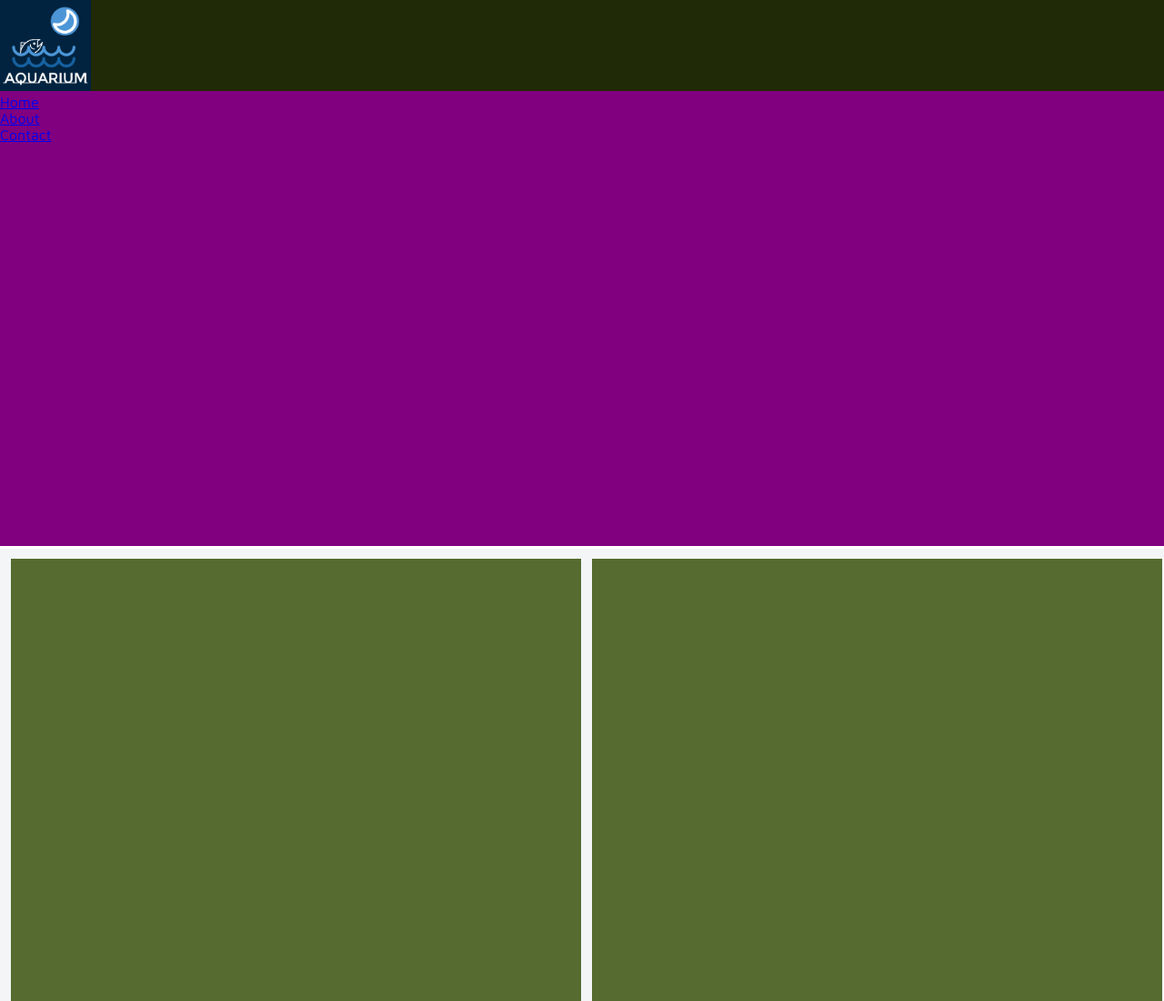
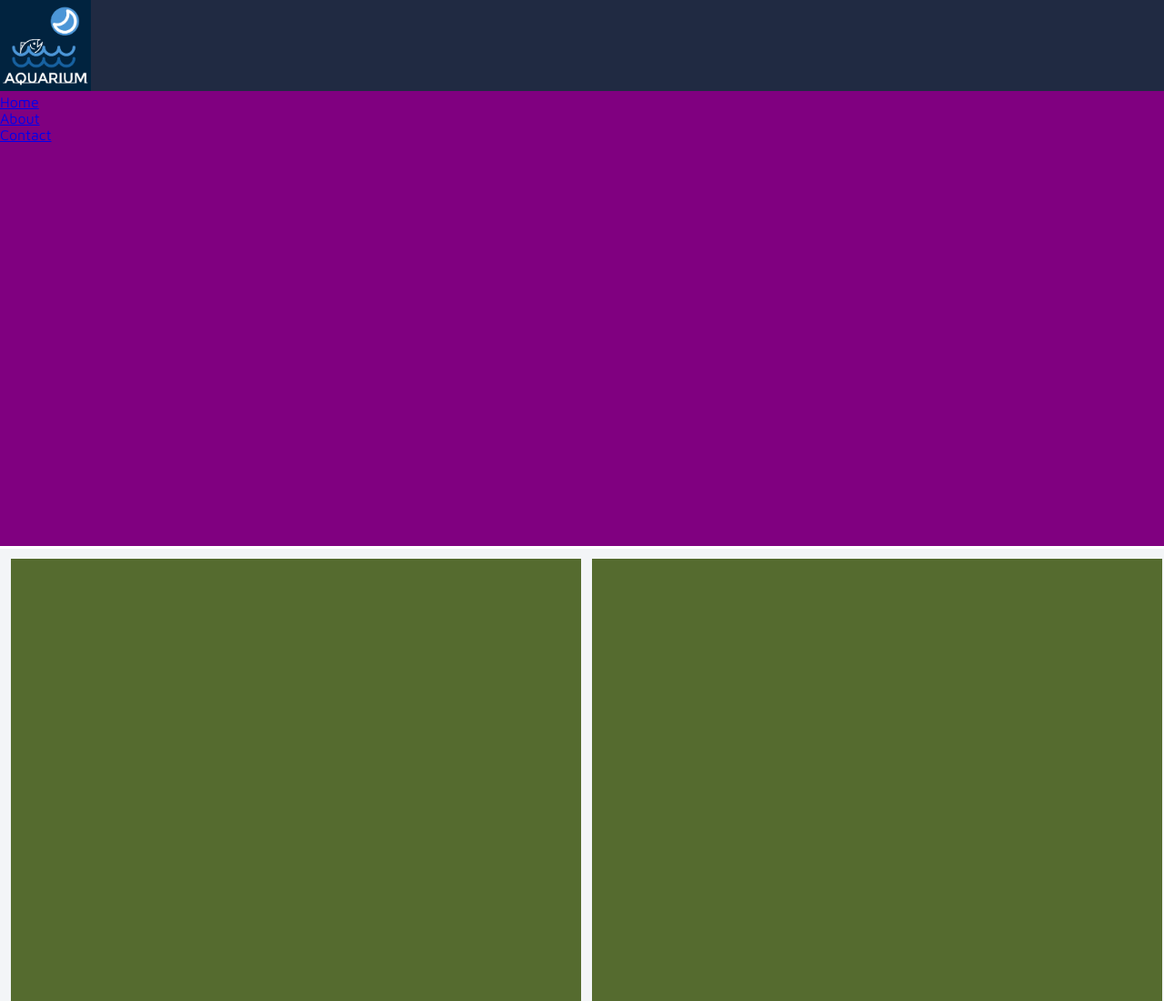
Before and after one commit to B-cavazos/first-site, a plain HTML site: page exhibit.html in a window 1280 px wide. Shown: the top 1100 px of the page at 91% size. Drawn offline with Linux system fonts and the light colour scheme.

Commit message:
change nav bar color

```diff
--- a/css/exhibit.css
+++ b/css/exhibit.css
@@ -13,7 +13,7 @@
 .nav-bar{
     width: 100%;
     height: 100px;
-    background-color: rgb(32,42,06);
+    background-color: rgb(32,42,66);
     position:fixed;
     top:0;
     z-index: 1
```
